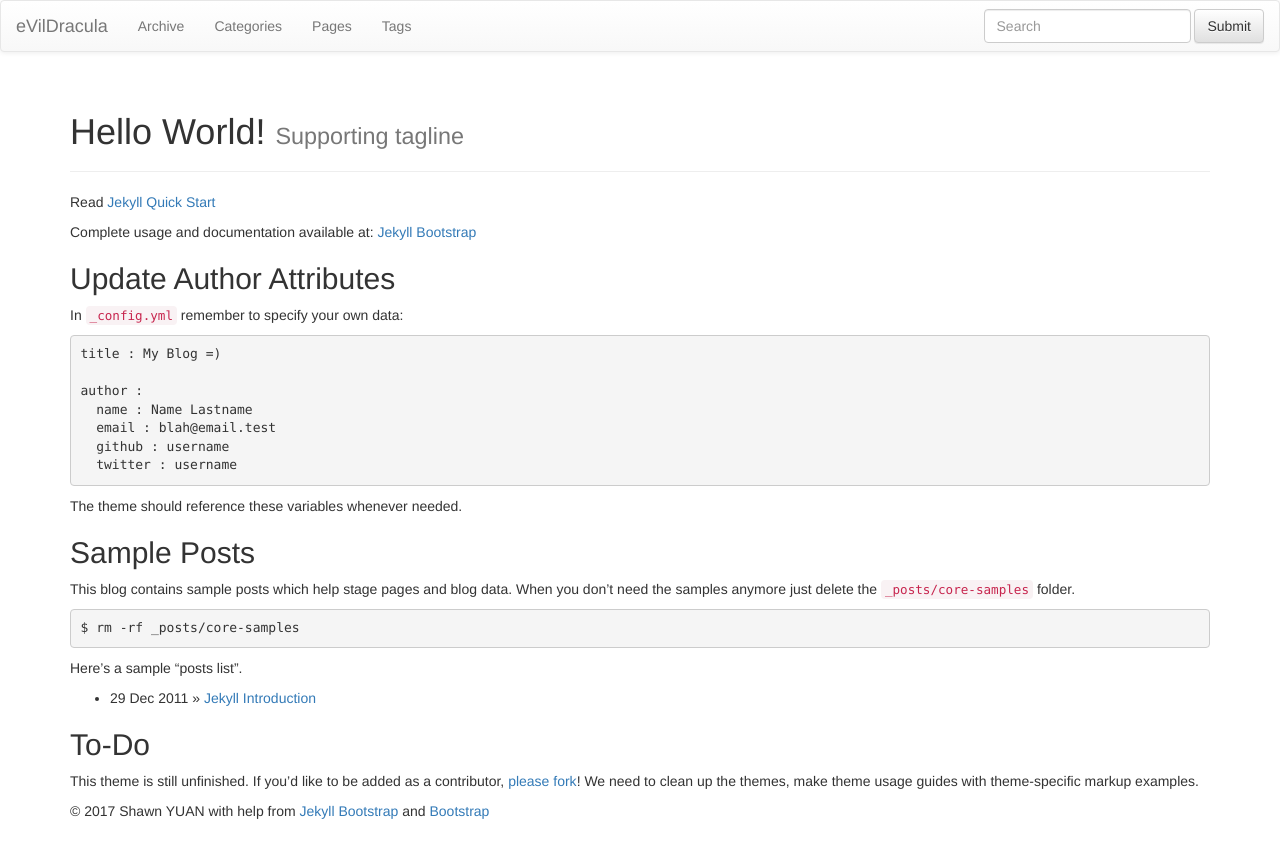
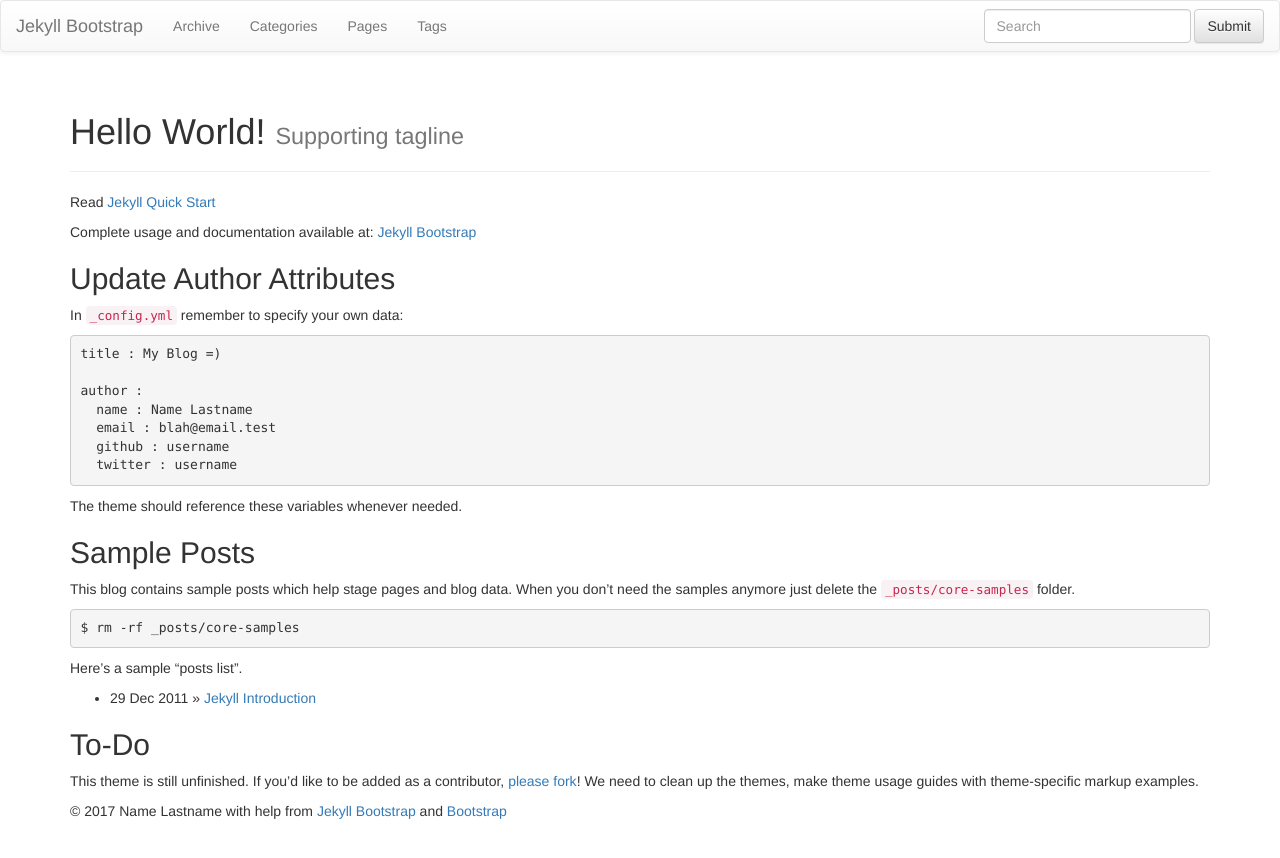
Before and after one commit to evildracula/evildracula.github.io, a Jekyll site: the page built from index.md, in a window 1280 px wide. Shown: the top 858 px of the page. Built offline with Jekyll 4.4.1, drawn with Linux system fonts in a browser that asks for light colours; nearby versions of some CDN libraries; library files that are not in the unit come from our copies.

Commit message:
Update _config.yml

```diff
--- a/_config.yml
+++ b/_config.yml
@@ -3,18 +3,18 @@
 permalink: /:categories/:year/:month/:day/:title
 
 exclude: [".rvmrc", ".rbenv-version", "README.md", "Rakefile", "changelog.md"]
-highlighter: rouge
+highlighter: pygments
 
 # Themes are encouraged to use these universal variables
 # so be sure to set them if your theme uses them.
 #
-title : eVilDracula
+title : Jekyll Bootstrap
 tagline: Site Tagline
 author :
-  name : Shawn YUAN
-  email : yuanhui0628@gmail.com
-  github : evildracula
-  twitter : evildracula
+  name : Name Lastname
+  email : blah@email.test
+  github : username
+  twitter : username
   feedburner : feedname
 
 # The production_url is only used when full-domain names are needed
@@ -25,7 +25,7 @@
 # Else if you are pushing to username.github.io, replace with your username.
 # Finally if you are pushing to a GitHub project page, include the project name at the end.
 #
-production_url : https://evildracula.github.io
+production_url : http://username.github.io
 
 gems: ["jekyll-sitemap"]
 
@@ -82,7 +82,7 @@
   # Set 'provider' to false to turn commenting off globally.
   #
   comments :
-    provider : false
+    provider : disqus
     disqus :
       short_name : jekyllbootstrap
     livefyre :
@@ -102,7 +102,7 @@
   # Set 'provider' to false to turn analytics off globally.
   #
   analytics :
-    provider : false
+    provider : google
     gauges :
         site_id : 'SITE ID'
     google :
@@ -133,6 +133,3 @@
   # and include your custom code. Your custom file must be defined at:
   #   ./_includes/custom/[HELPER]
   # where [HELPER] is the name of the helper you are overriding.
-
-
-theme: jekyll-theme-merlot
```
